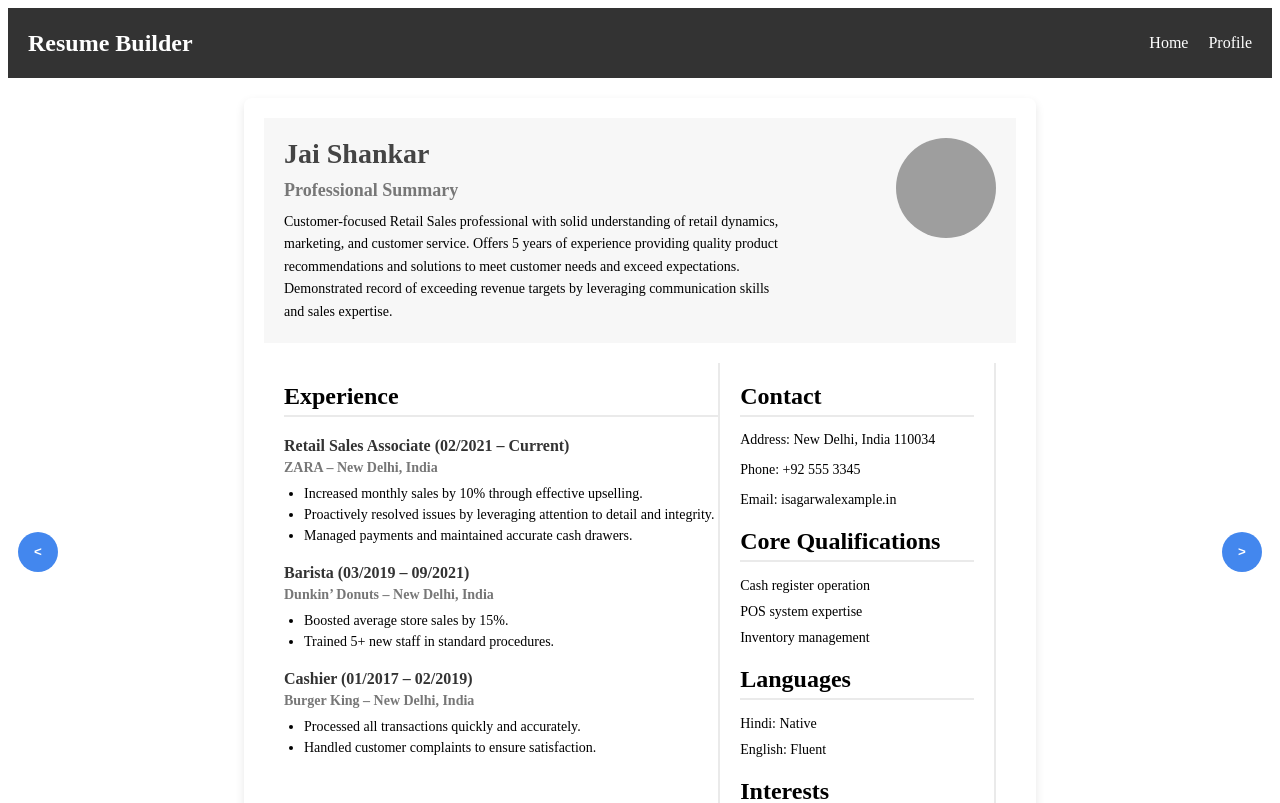
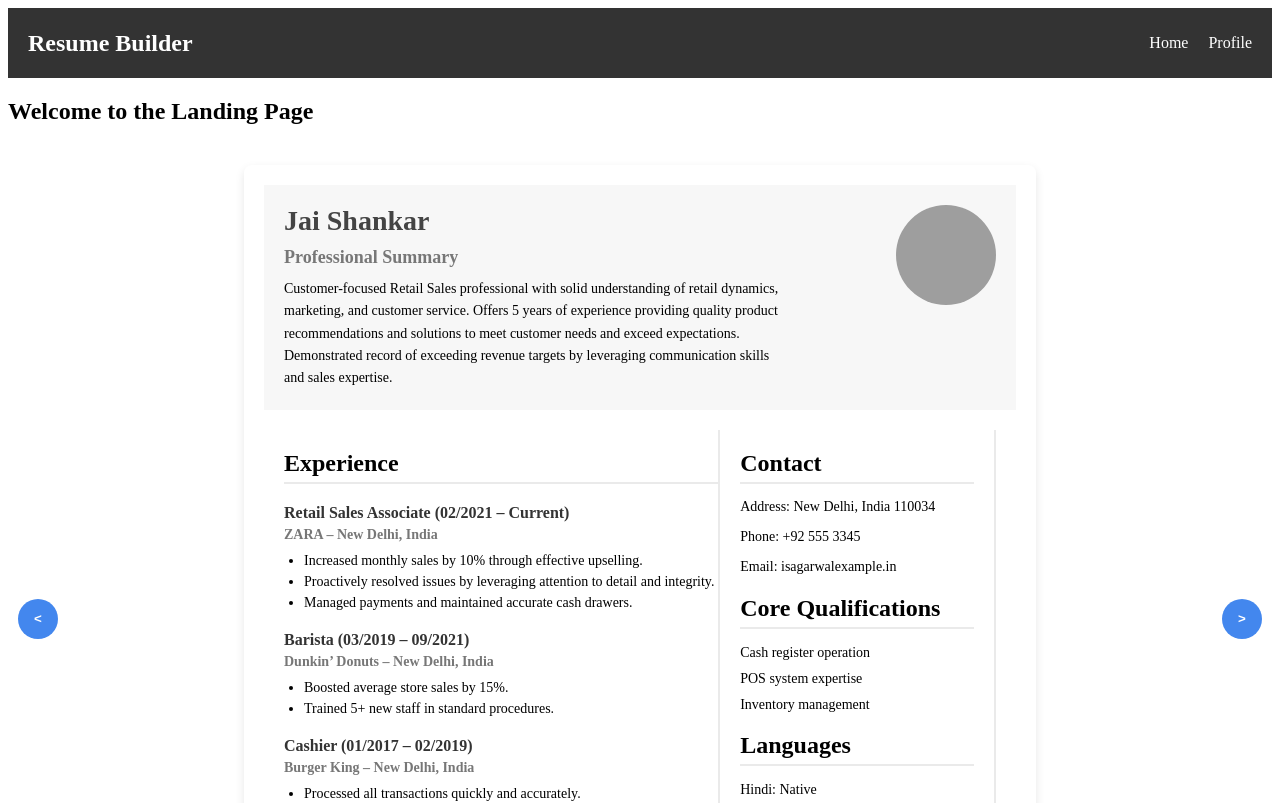
Before and after one commit to kaleemullah57/AngularResumneBuilder, an Angular app: page / in a window 1280 px wide. Shown: the top 803 px of the page. Built offline with nearby package versions, Linux system fonts and the light colour scheme; grey boxes are pictures that could not be loaded.

Commit message:
changes in landing page

```diff
--- a/src/app/Auth_Pages/resumes/resumes.component.html
+++ b/src/app/Auth_Pages/resumes/resumes.component.html
@@ -634,4 +634,6 @@
 
 
 
+
+
 <router-outlet></router-outlet>
--- a/src/app/Pages/landing-page/landing-page.component.html
+++ b/src/app/Pages/landing-page/landing-page.component.html
@@ -14,6 +14,8 @@
 
 
 
+
+<h2> Welcome to the Landing Page </h2>
 
 
 
```
